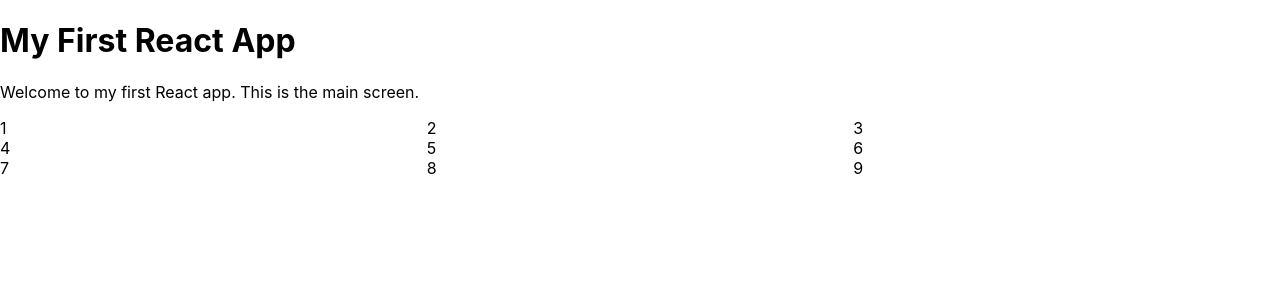
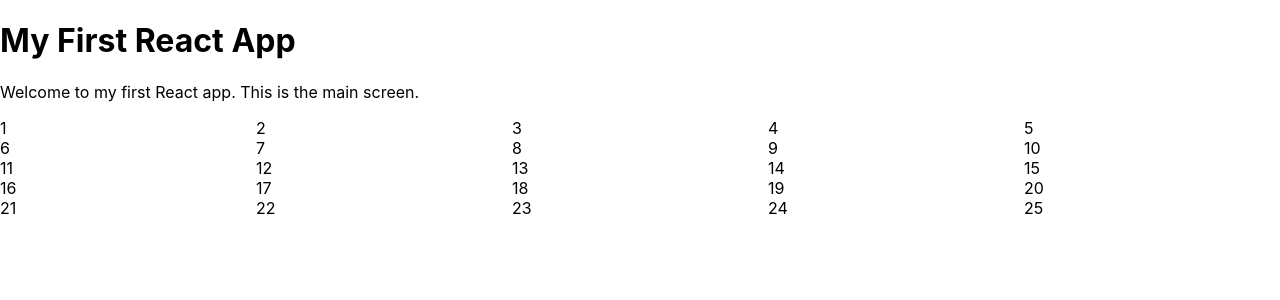
Before and after one commit to MciSA2023/fotoportfolio, a React (Create React App) app: page / in a window 1280 px wide. Shown: the top 300 px of the page. Built offline with nearby package versions, Linux system fonts and the light colour scheme.

Commit message:
Grid 5x5

```diff
--- a/src/components/grid.jsx
+++ b/src/components/grid.jsx
@@ -8,16 +8,38 @@ function Grid () {
             <div className="col">1</div>
             <div className="col">2</div>
             <div className="col">3</div>
+            <div className="col">4</div>
+            <div className="col">5</div>
         </div>
         <div className="row">
-            <div className="col">4</div>
-            <div className="col">5</div>
             <div className="col">6</div>
-        </div>
-        <div className="row">
             <div className="col">7</div>
             <div className="col">8</div>
             <div className="col">9</div>
+            <div className="col">10</div>
+        </div>
+        <div className="row">
+        <div className="col">11</div>
+        <div className="col">12</div>
+        <div className="col">13</div>
+        <div className="col">14</div>
+        <div className="col">15</div>
+
+        </div>
+        <div className="row">
+        <div className="col">16</div>
+        <div className="col">17</div>
+        <div className="col">18</div>
+        <div className="col">19</div>
+        <div className="col">20</div>
+
+        </div>
+        <div className="row">
+        <div className="col">21</div>
+        <div className="col">22</div>
+        <div className="col">23</div>
+        <div className="col">24</div>
+        <div className="col">25</div>
         </div>
     </div>
   );
```
